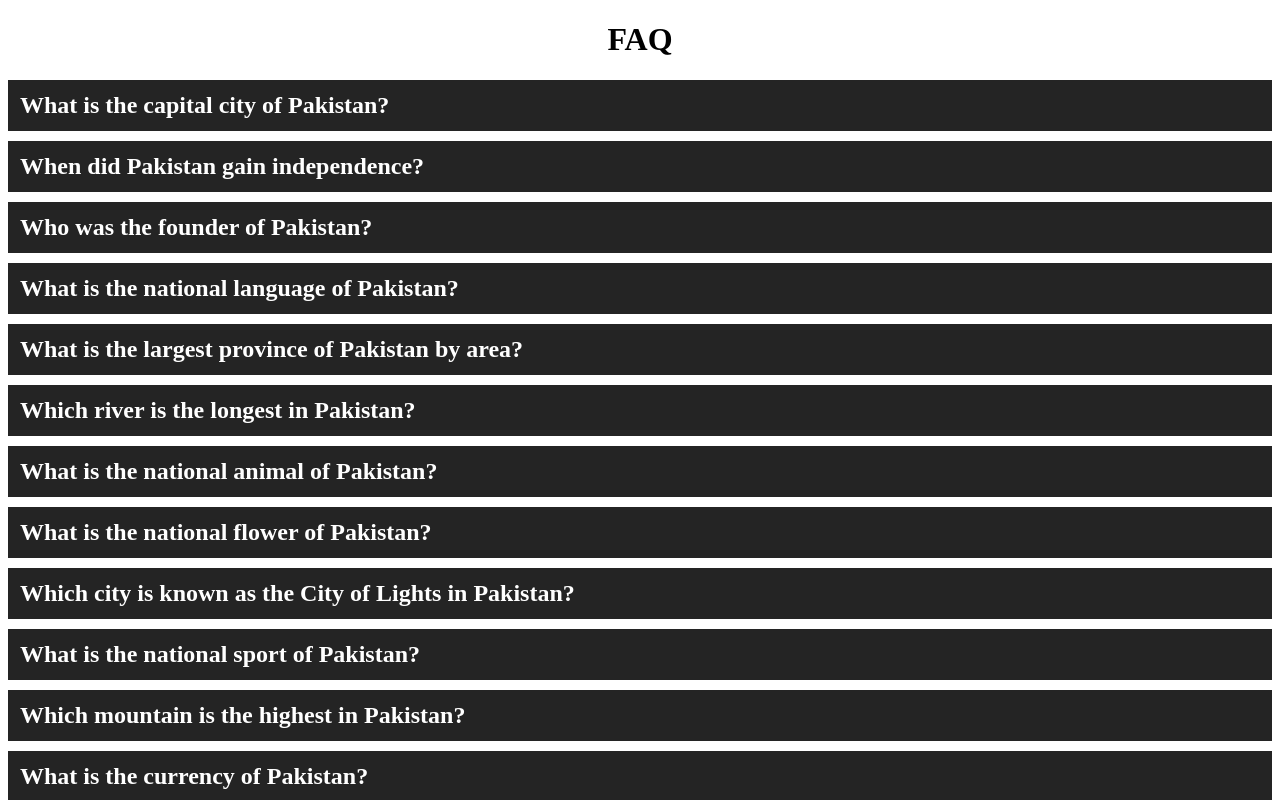
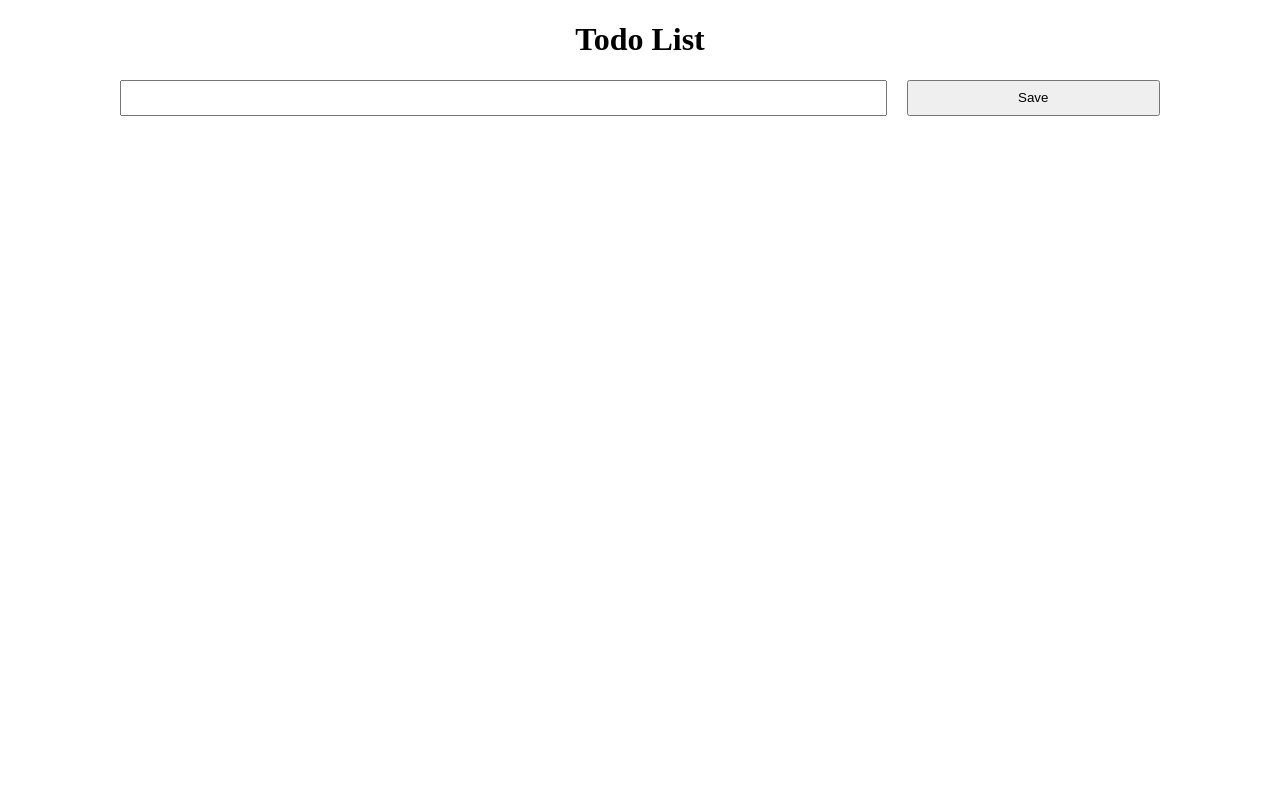
Before and after one commit to 3uzamil/react-project, a React (Vite) app: page / in a window 1280 px wide. Shown: the top 800 px of the page. Built offline with nearby package versions, Linux system fonts and the light colour scheme.

Commit message:
feat: create todo list

```diff
--- a/src/App.jsx
+++ b/src/App.jsx
@@ -1,10 +1,12 @@
 import React from 'react'
 import Faq from './components/Faq/Faq'
+import TodoList from './components/TodoList/TodoList'
 
 export default function App() {
   return (
     <div>
-      <Faq />
+      {/* <Faq /> */}
+      <TodoList />
     </div>
   )
 }
--- /dev/null
+++ b/src/components/TodoList/TodoList.css
@@ -0,0 +1,24 @@
+.todoForm{
+    width: 100%;
+    display: flex;
+    justify-content: center;
+    gap: 20px;
+}
+.todoForm input{
+    height: 30px;
+    flex-basis: 60%;
+    outline: none;
+}
+.todoForm button{
+    flex-basis: 20%;
+    cursor: pointer;
+}
+.contextCont{
+    display: flex;
+    justify-content: center;
+}
+.contextCont ul li{
+    list-style: none;
+    margin-bottom: 10px;
+    background-color: aliceblue;
+}
--- /dev/null
+++ b/src/components/TodoList/TodoList.jsx
@@ -0,0 +1,41 @@
+import React, { useState } from "react";
+import "./TodoList.css";
+
+export default function TodoList() {
+  let [todoItems, setTodoItems] = useState([]);
+  let saveTodo = (event) => {
+    event.preventDefault();
+    let inputValue = event.target.todoInput;
+    if (inputValue.value != "") {
+      if (!todoItems.includes(inputValue.value)) {
+        let finalTodo = [...todoItems, inputValue.value];
+        setTodoItems(finalTodo);
+        inputValue.value = "";
+      } else {
+        alert("Todo already exist in list.");
+      }
+    }
+    else{
+        alert("Todo is empty");
+    }
+  };
+  let todoContext = todoItems.map((item, index) => {
+    return <TodoHandle todoItems={item} key={index} />;
+  });
+  return (
+    <div>
+      <h1 style={{ textAlign: "center" }}>Todo List</h1>
+      <form onSubmit={saveTodo} className="todoForm">
+        <input type="text" name="todoInput" />
+        <button type="submit">Save</button>
+      </form>
+      <div className="contextCont">
+        <ul>{todoContext != undefined ? todoContext : ""}</ul>
+      </div>
+    </div>
+  );
+}
+
+function TodoHandle({ todoItems }) {
+  return <li>{todoItems}</li>;
+}
```
